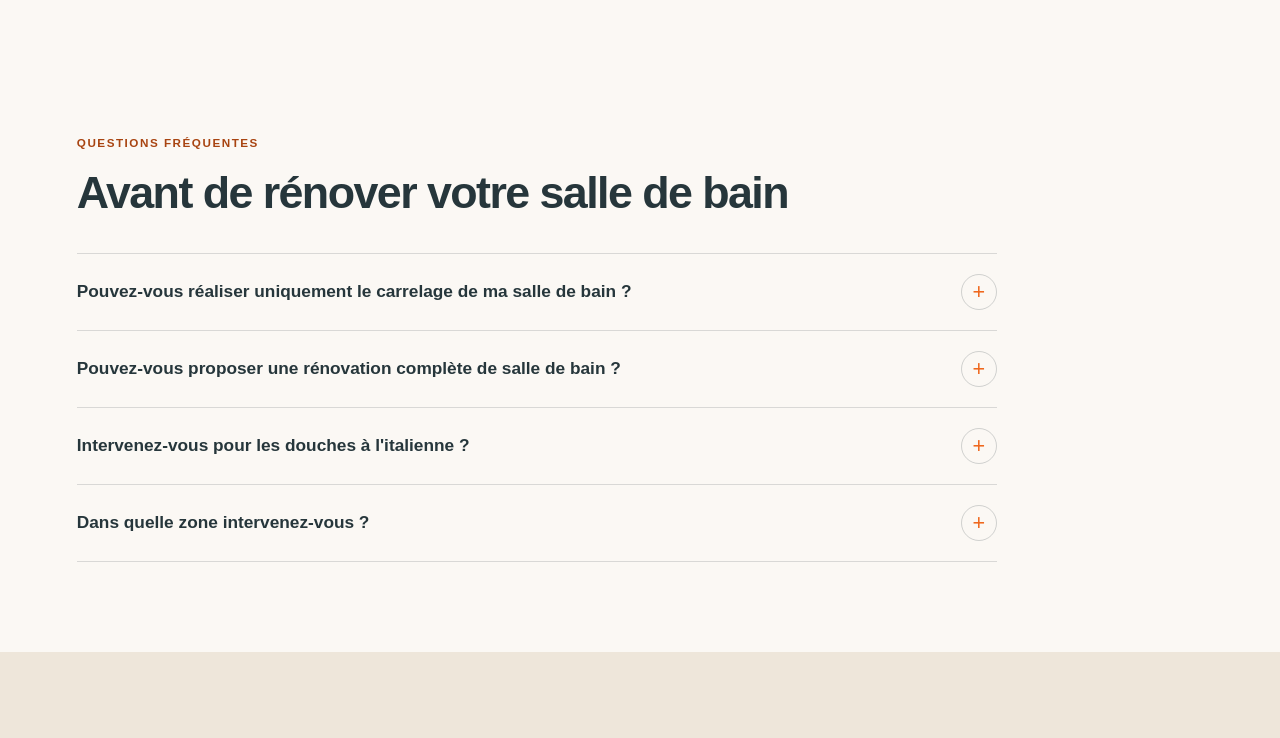
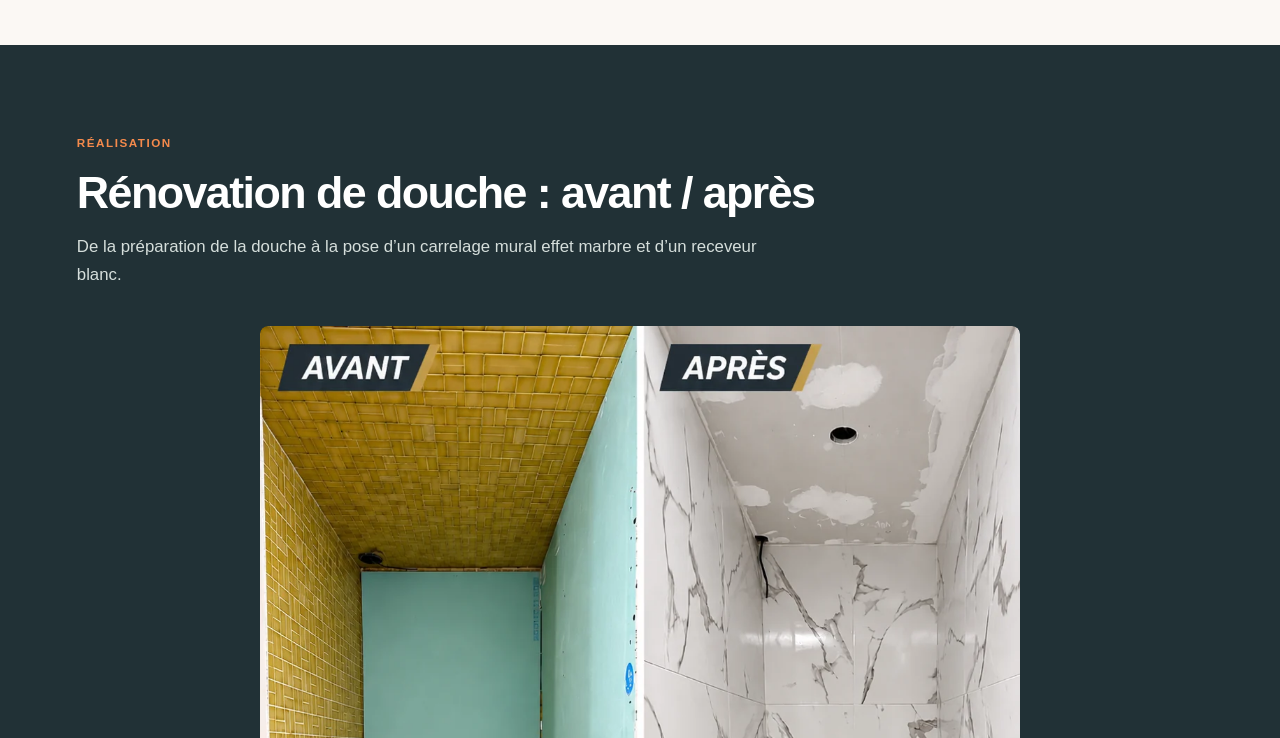
Before and after one commit to Ludocarrelage/llcarrelage, a plain HTML site: page carrelage-salle-de-bain/index.html in a window 1280 px wide. Shown: the part 4280-5018 px from the top of the page. Drawn offline with Linux system fonts and the light colour scheme.

Commit message:
Ajoute la rénovation de douche avant après à la page salle de bain

```diff
--- /dev/null
+++ b/carrelage-salle-de-bain/galerie.css
@@ -0,0 +1,10 @@
+/* Conserver le montage complet, ses proportions et ses mentions avant / après. */
+.bathroom-renovation-photo {
+  max-width: 760px;
+  margin-inline: auto;
+}
+
+.bathroom-renovation-photo img {
+  width: 100%;
+  height: auto;
+}
--- a/carrelage-salle-de-bain/index.html
+++ b/carrelage-salle-de-bain/index.html
@@ -44,6 +44,7 @@
   }
   </script>
   <link rel="stylesheet" href="/styles.css?v=20260918a" />
+  <link rel="stylesheet" href="/carrelage-salle-de-bain/galerie.css?v=20261109a" />
   <script defer src="/analytics.js?v=20260915a" data-measurement-id="G-SXH7NXSBTZ"></script>
 </head>
 <body class="site-page">
@@ -244,6 +245,22 @@
       </div>
     </section>
 
+    <section class="section dark bathroom-renovation" aria-labelledby="renovation-douche-title">
+      <div class="section-header">
+        <p class="eyebrow">Réalisation</p>
+        <h2 id="renovation-douche-title">Rénovation de douche : avant / après</h2>
+        <p class="section-text">De la préparation de la douche à la pose d’un carrelage mural effet marbre et d’un receveur blanc.</p>
+      </div>
+      <figure class="service-gallery-card bathroom-renovation-photo">
+        <img src="/images/prestations/renovation-douche-avant-apres-1087.webp"
+          srcset="/images/prestations/renovation-douche-avant-apres-544.webp 544w, /images/prestations/renovation-douche-avant-apres-1087.webp 1087w"
+          sizes="(max-width: 760px) calc(100vw - 40px), 760px"
+          alt="Rénovation d’une douche : à gauche, avant, ancien carrelage jaune, plaques vertes et sol déposé ; à droite, après, carrelage blanc effet marbre et receveur blanc."
+          width="1087" height="1447" loading="lazy" decoding="async">
+        <figcaption>Avant à gauche, après à droite : l’évolution du chantier de douche.</figcaption>
+      </figure>
+    </section>
+
     <section class="section faq-section">
       <div class="section-header">
         <p class="eyebrow">Questions fr&eacute;quentes</p>
```
Also changed, not shown: images/prestations/renovation-douche-avant-apres-1087.webp (added), images/prestations/renovation-douche-avant-apres-544.webp (added).
